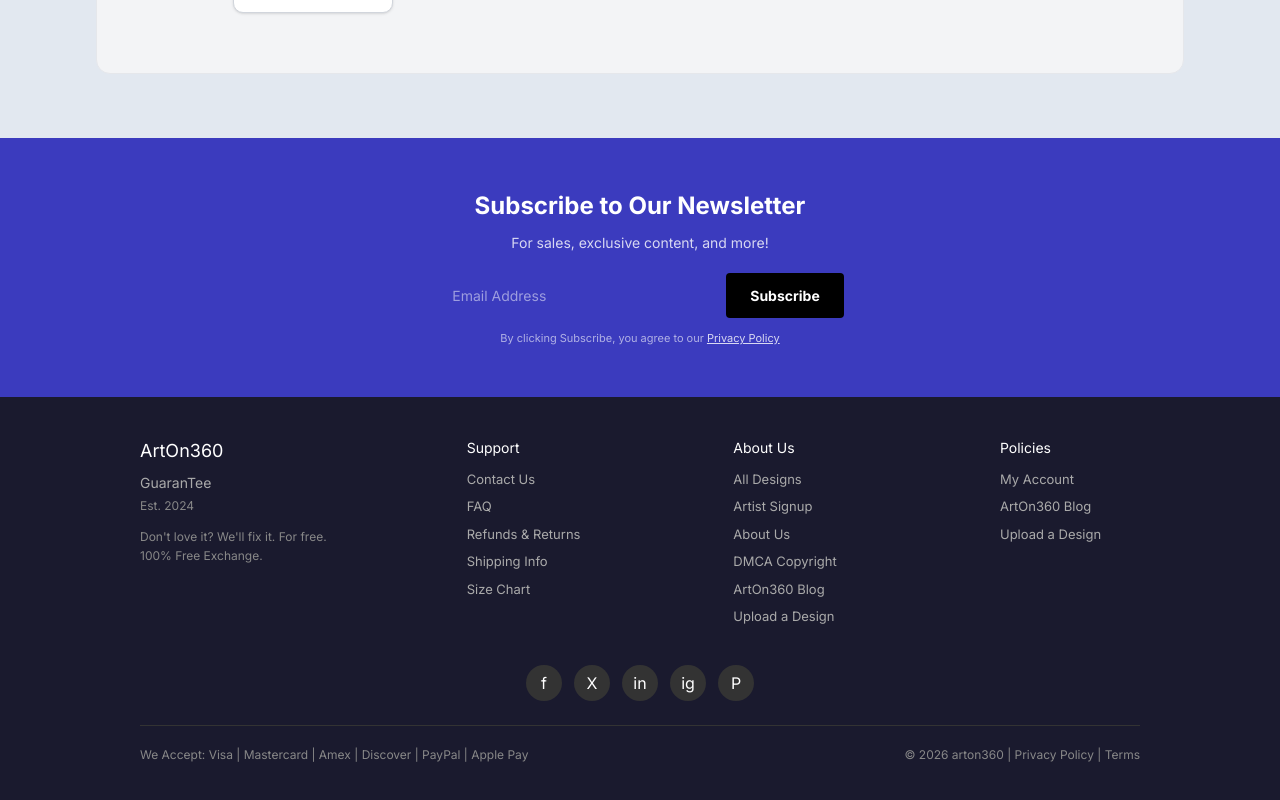
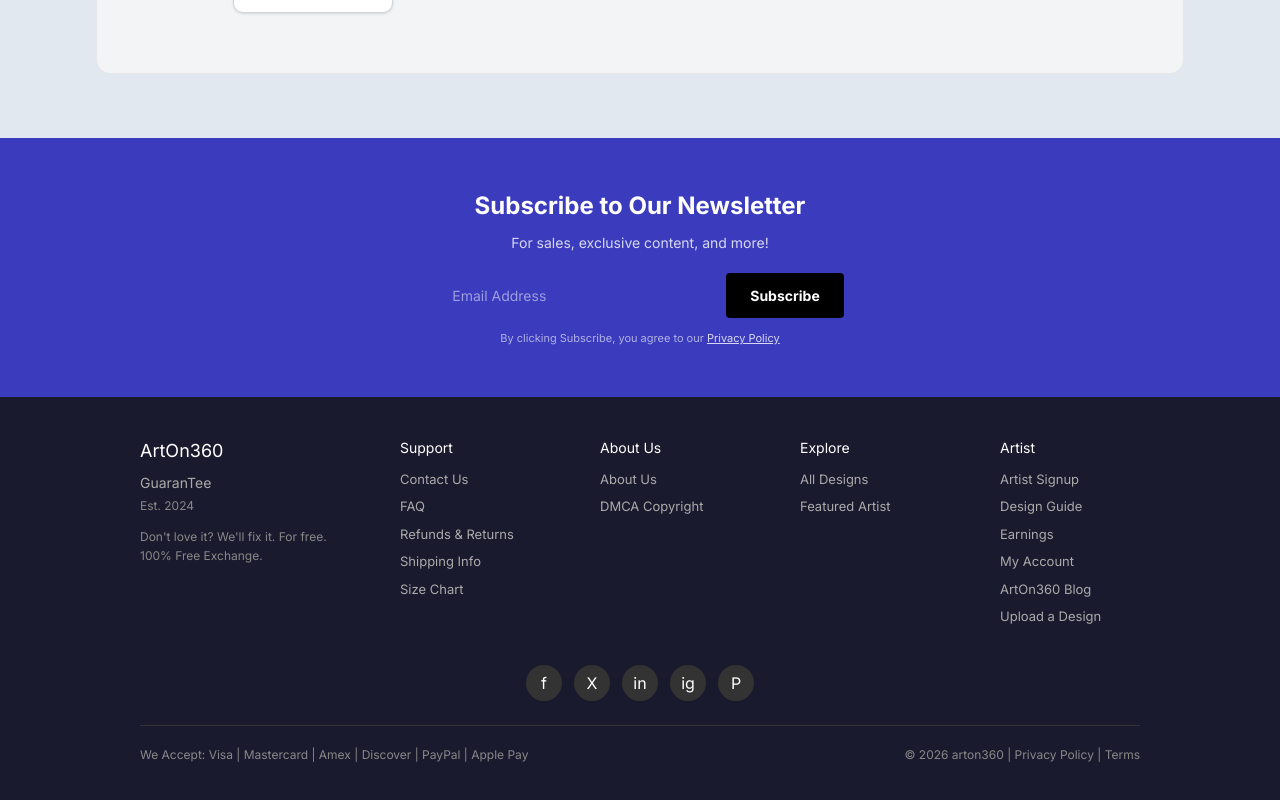
Before and after one commit to sky1614/arton360-designer, a React (Vite) app: page / in a window 1280 px wide. Shown: the part 1382-2182 px from the top of the page. Built offline with nearby package versions, Linux system fonts and the light colour scheme.

Commit message:
adding footer of desing tool

```diff
--- a/src/TeePublicApp.jsx
+++ b/src/TeePublicApp.jsx
@@ -161,21 +161,23 @@ export default function TeePublicApp() {
                     </div>
                     <div style={{ minWidth: '140px' }}>
                         <h4 style={{ color: '#fff', fontSize: '14px', margin: '0 0 12px 0' }}>About Us</h4>
-                        <a href="https://arton360.com/shop-2/" target="_blank" rel="noopener noreferrer" style={{ display: 'block', color: '#aaa', textDecoration: 'none', fontSize: '13px', marginBottom: '8px' }}>All Designs</a>
-                        <a href="https://arton360.com/vendor-dashboard/" target="_blank" rel="noopener noreferrer" style={{ display: 'block', color: '#aaa', textDecoration: 'none', fontSize: '13px', marginBottom: '8px' }}>Artist Signup</a>
                         <a href="https://arton360.com/about-us/" target="_blank" rel="noopener noreferrer" style={{ display: 'block', color: '#aaa', textDecoration: 'none', fontSize: '13px', marginBottom: '8px' }}>About Us</a>
                         <a href="mailto:dmca@arton360.com" style={{ display: 'block', color: '#aaa', textDecoration: 'none', fontSize: '13px', marginBottom: '8px' }}>DMCA Copyright</a>
-                        <a href="https://arton360.com/design-guide/" target="_blank" rel="noopener noreferrer" style={{ display: 'block', color: '#aaa', textDecoration: 'none', fontSize: '13px', marginBottom: '8px' }}>ArtOn360 Blog</a>
-                        <a href="https://arton360.com/upload-a-design/" target="_blank" rel="noopener noreferrer" style={{ display: 'block', color: '#aaa', textDecoration: 'none', fontSize: '13px', marginBottom: '8px' }}>Upload a Design</a>
-
                     </div>
                     <div style={{ minWidth: '140px' }}>
-                        <h4 style={{ color: '#fff', fontSize: '14px', margin: '0 0 12px 0' }}>Policies</h4>
-                        <a href="https://arton360.com/sign-up/" target="_blank" rel="noopener noreferrer" style={{ display: 'block', color: '#aaa', textDecoration: 'none', fontSize: '13px', marginBottom: '8px' }}>My Account</a>
-                        <a href="https://arton360.com/design-guide/" target="_blank" rel="noopener noreferrer" style={{ display: 'block', color: '#aaa', textDecoration: 'none', fontSize: '13px', marginBottom: '8px' }}>ArtOn360 Blog</a>
-                        <a href="https://arton360.com/upload-a-design/" target="_blank" rel="noopener noreferrer" style={{ display: 'block', color: '#aaa', textDecoration: 'none', fontSize: '13px', marginBottom: '8px' }}>Upload a Design</a>
-
+                        <h4 style={{ color: '#fff', fontSize: '14px', margin: '0 0 12px 0' }}>Explore</h4>
+                        <a href="https://arton360.com/shop-2/" target="_blank" rel="noopener noreferrer" style={{ display: 'block', color: '#aaa', textDecoration: 'none', fontSize: '13px', marginBottom: '8px' }}>All Designs</a>
+                        <a href="https://arton360.com/featured-artist/" target="_blank" rel="noopener noreferrer" style={{ display: 'block', color: '#aaa', textDecoration: 'none', fontSize: '13px', marginBottom: '8px' }}>Featured Artist</a>
                     </div>
+                    <div style={{ minWidth: '140px' }}>
+                    <h4 style={{ color: '#fff', fontSize: '14px', margin: '0 0 12px 0' }}>Artist</h4>
+                    <a href="https://arton360.com/vendor-dashboard/" target="_blank" rel="noopener noreferrer" style={{ display: 'block', color: '#aaa', textDecoration: 'none', fontSize: '13px', marginBottom: '8px' }}>Artist Signup</a>
+                    <a href="https://arton360.com/design-guide/" target="_blank" rel="noopener noreferrer" style={{ display: 'block', color: '#aaa', textDecoration: 'none', fontSize: '13px', marginBottom: '8px' }}>Design Guide</a>
+                    <a href="https://arton360.com/earnings/" target="_blank" rel="noopener noreferrer" style={{ display: 'block', color: '#aaa', textDecoration: 'none', fontSize: '13px', marginBottom: '8px' }}>Earnings</a>
+                    <a href="https://arton360.com/my-account/" target="_blank" rel="noopener noreferrer" style={{ display: 'block', color: '#aaa', textDecoration: 'none', fontSize: '13px', marginBottom: '8px' }}>My Account</a>
+                    <a href="https://arton360.com/design-guide/" target="_blank" rel="noopener noreferrer" style={{ display: 'block', color: '#aaa', textDecoration: 'none', fontSize: '13px', marginBottom: '8px' }}>ArtOn360 Blog</a>
+                    <a href="https://arton360.com/upload-a-design/" target="_blank" rel="noopener noreferrer" style={{ display: 'block', color: '#aaa', textDecoration: 'none', fontSize: '13px', marginBottom: '8px' }}>Upload a Design</a>
+                </div>
                 </div>
                 <div style={{ maxWidth: '1000px', margin: '30px auto 0', display: 'flex', justifyContent: 'center', gap: '12px' }}>
                     <a href="#" style={{ display: 'inline-flex', alignItems: 'center', justifyContent: 'center', width: '36px', height: '36px', background: '#333', borderRadius: '50%', textDecoration: 'none', fontSize: '16px', color: '#fff' }}>f</a>
```
